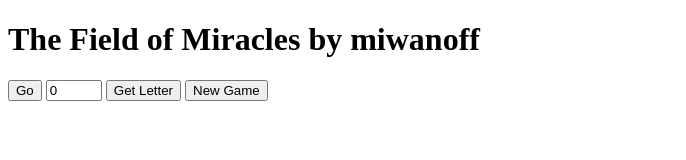
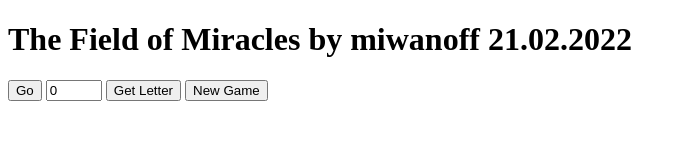
Before and after one commit to miwanoff/the-field-of-miracles_1, a plain HTML site: page index.html in a window 1280 px wide. Shown: the whole page, without its empty margins (0-686 px from the left). Drawn offline with Linux system fonts and the light colour scheme.

Commit message:
Data added

```diff
--- a/index.html
+++ b/index.html
@@ -6,7 +6,7 @@
     <title>Document</title>
   </head>
   <body>
-    <h1>The Field of Miracles by miwanoff</h1>
+    <h1>The Field of Miracles by miwanoff 21.02.2022</h1>
     <button id="go">Go</button>
     <input type="number" id="letter_index" min="0" max="30" value="0" />
     <button id="get_letter">Get Letter</button>
```
